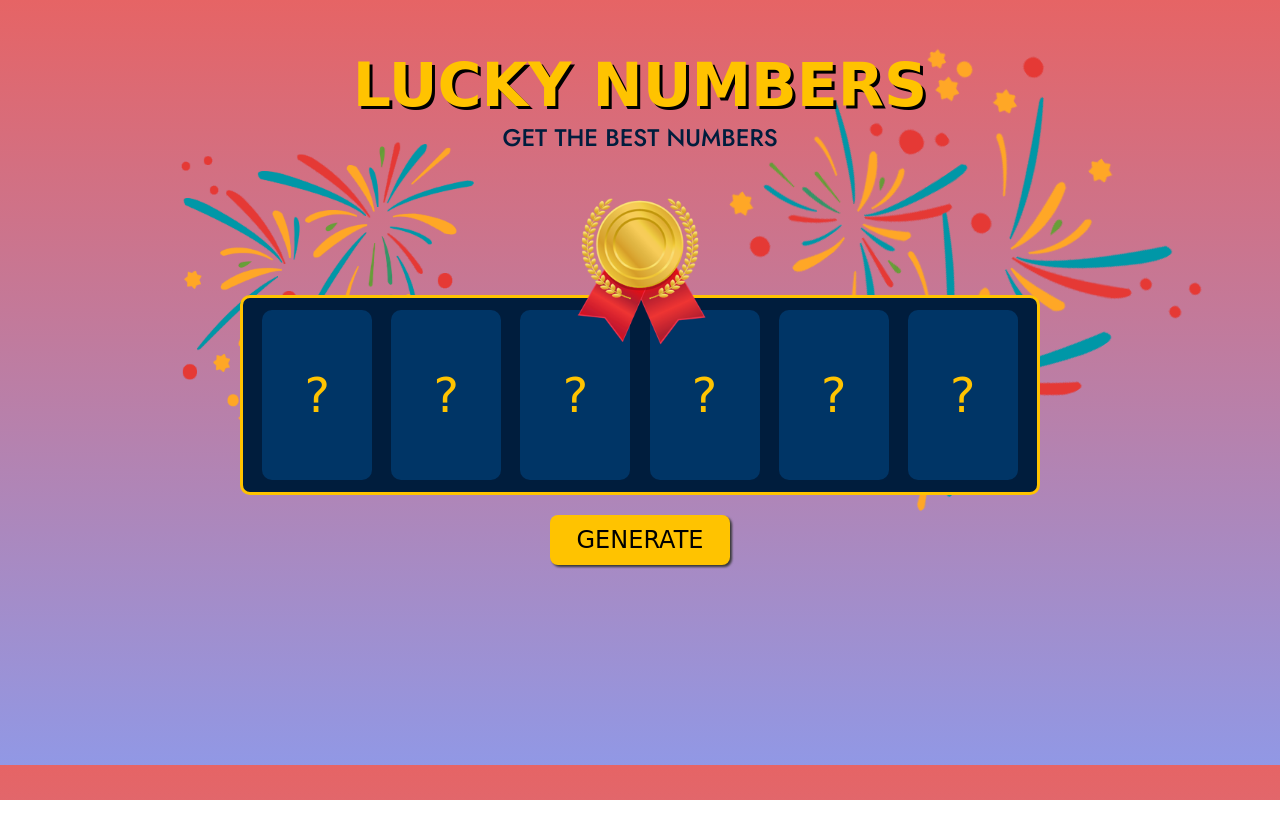
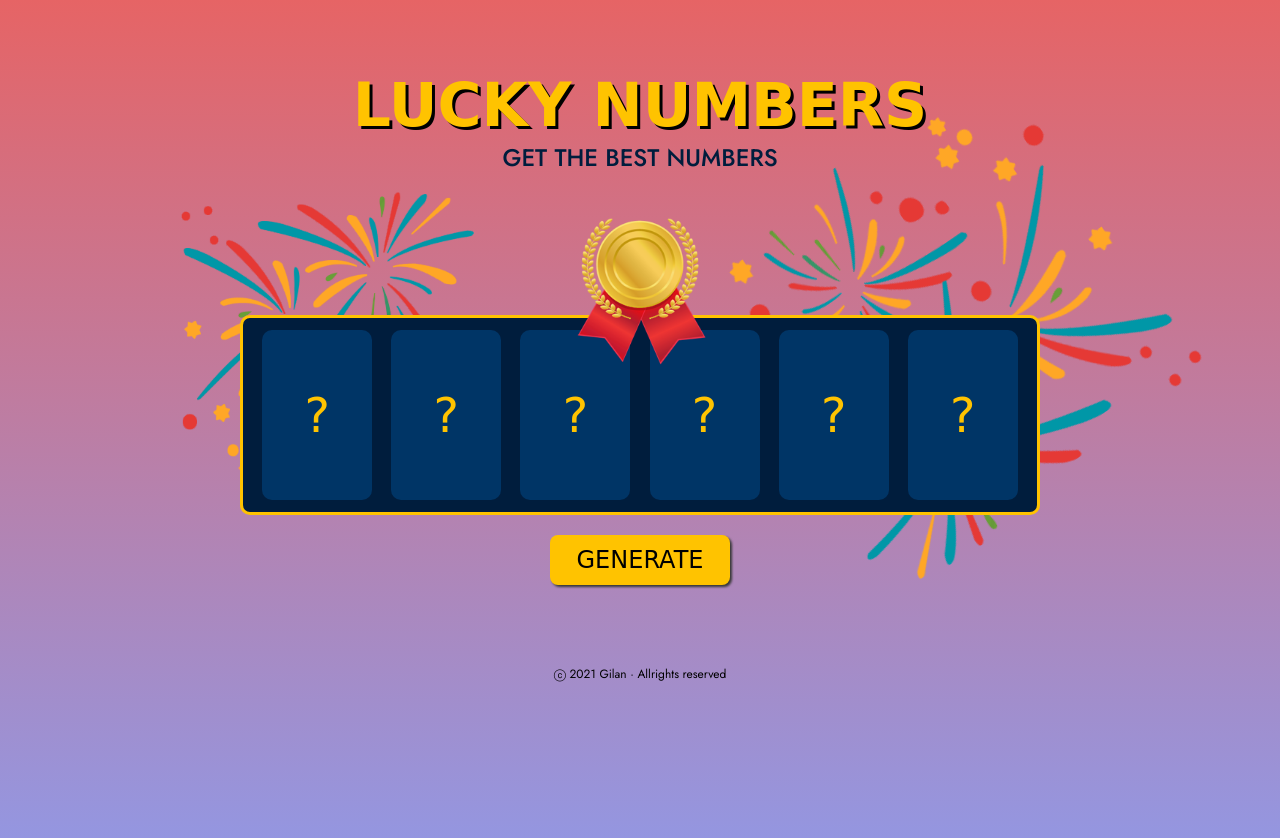
Before and after one commit to gilan-star/lucky_number, a plain HTML site: page index.html in a window 1280 px wide. Shown: the top 838 px of the page. Before the commit the page ends 800 px from the top, so only its background shows below. Drawn offline with Linux system fonts and the light colour scheme; a web font is replaced by a local one.

Commit message:
CSS: Style modified

```diff
--- a/index.html
+++ b/index.html
@@ -5,6 +5,7 @@
   <meta http-equiv="X-UA-Compatible" content="IE=edge">
   <meta name="viewport" content="width=device-width, initial-scale=1.0">
   <title>Lucky Numbers</title>
+  <link rel="icon" href="./img/favicon.png">
 
   <link rel="preconnect" href="https://fonts.googleapis.com">
   <link rel="preconnect" href="https://fonts.gstatic.com" crossorigin>
@@ -48,5 +49,11 @@
     </div>
     <button>GENERATE</button>
   </div>
+
+  <!-- FOOTER -->
+  <footer>
+    <p>ⓒ 2021 Gilan · Allrights reserved</p>
+  </footer>
+
 </body>
 </html>
--- a/main.js
+++ b/main.js
@@ -18,7 +18,7 @@ function eventHandler() {
     order.innerHTML = result[i];
   };
 
-}
+};
 
 const button = document.querySelector('button');
 button.addEventListener('click', eventHandler);
--- a/style.css
+++ b/style.css
@@ -4,7 +4,7 @@
   --color-prussian-blue: #003566;
   --color-oxford-blue: #001d3d;
   --color-mikado-yellow: #ffc300;
-  --color-orange: #ffa600;
+  --color-orange: #ffb62f;
   --color-darkcyan: #0097a7;
 
   /* FONT SIZE */
@@ -12,6 +12,7 @@
   --font-regular: 48px;
   --font-medium: 24px;
   --font-small: 16px;
+  --font-micro: 12px;
 
   /* FONT WEIGHT */
   --weight-bold: 500;
@@ -29,7 +30,8 @@ body {
   font-family: 'Jost', sans-serif;
   position: relative;
   cursor: default;
-  background: linear-gradient(#e66465, #9198e5);
+  background: linear-gradient(#e66465, #9198e5) no-repeat;
+  height: 100vh;
   overflow: hidden;
 }
 
@@ -47,7 +49,7 @@ h3 {
   font-family: 'Shrikhand', cursive;
   color: var(--color-mikado-yellow);
   text-align: center;
-  margin: 50px auto 0;
+  margin: 70px auto 0;
   filter: drop-shadow(3px 3px 0 #000000);
 }
 
@@ -119,7 +121,7 @@ h3 {
 
 .visual button {
   margin-top: 20px;
-  margin-bottom: 200px;
+  margin-bottom: 80px;
   font-family: 'Shrikhand', cursive;
   font-size: var(--font-medium);
   font-weight: var(--weight-regular);
@@ -136,3 +138,9 @@ h3 {
   color: var(--color-oxford-blue);
   background-color: var(--color-orange);
 }
+
+/* FOOTER */
+footer p {
+  font-size: var(--font-micro);
+  text-align: center;
+}
```
Also changed, not shown: img/favicon.png (added).
